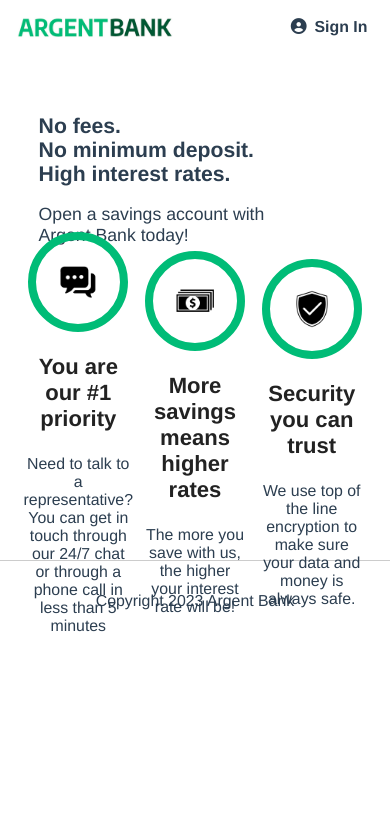
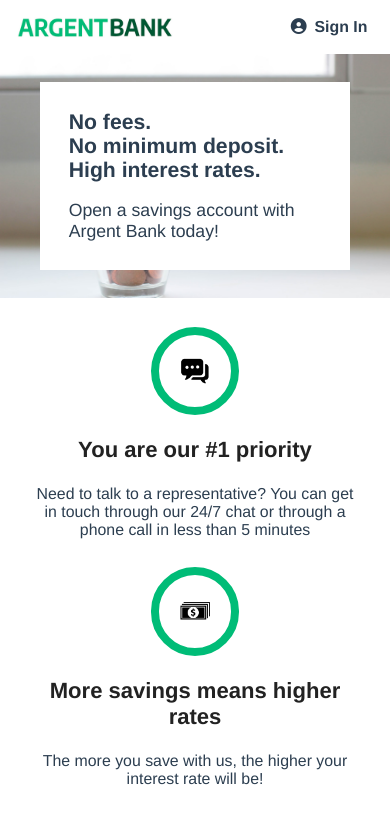
Before and after one commit to vzamboulingame/openclassrooms-projet-13, a React (Create React App) app: page / in a window 390 px wide. Shown: the top 814 px of the page. Built offline with nearby package versions, Linux system fonts and the light colour scheme.

Commit message:
Finished tablet & mobile versions of home page

```diff
--- a/src/pages/Home.jsx
+++ b/src/pages/Home.jsx
@@ -18,7 +18,7 @@ export default function Home() {
       <Header />
       <div className="home">
         <Hero />
-        <section className="home-features container">
+        <section className="home-features">
           <Feature
             icon={chatIcon}
             title="You are our #1 priority"
--- a/src/styles/components/_feature.scss
+++ b/src/styles/components/_feature.scss
@@ -7,16 +7,24 @@
 .feature {
     display: flex;
     flex-flow: column nowrap;
-    justify-content: center;
+    justify-content: flex-start;
     align-items: center;
     text-align: center;
     width: 30%;
 
+    @include for-mobile {
+        width: 100%;
+    }
+
     &-icon {
-        width: 15rem;
+        width: 12rem;
         border: 1rem solid #00bc77;
         border-radius: 50%;
         padding: 1em;
+
+        @include for-tablet {
+            width: 10rem;
+        }
     }
 
     &-title {
--- a/src/styles/components/_hero.scss
+++ b/src/styles/components/_hero.scss
@@ -9,12 +9,24 @@
     flex-flow: row nowrap;
     justify-content: flex-end;
     align-items: center;
-    height: 30dvh;
     width: 100%;
     background-image: url("../../images/bank-tree.jpeg");
     background-size: cover;
     background-repeat: no-repeat;
     background-position: left -40rem;
+    padding: 4em 2em;
+
+    @include for-tablet {
+        background-position: left -20rem;
+    }
+
+    @include for-mobile {
+        flex-flow: column nowrap;
+        justify-content: center;
+        align-items: center;
+        background-position: center;
+        padding: 2em;
+    }
 
     &-content {
         width: 35rem;
@@ -22,6 +34,10 @@
         padding: 2em;
         text-align: left;
         margin-right: 5em;
+
+        @include for-mobile {
+            margin-right: 0;
+        }
 
         &-subtitle {
             font-size: 2.4rem;
--- a/src/styles/pages/_home.scss
+++ b/src/styles/pages/_home.scss
@@ -7,15 +7,27 @@
 .home {
     display: flex;
     flex-flow: column nowrap;
-    align-items: flex-start;
+    justify-content: flex-start;
+    align-items: center;
+    height: 100%;
 
     &-features {
         display: flex;
         flex-flow: row nowrap;
         justify-content: space-between;
-        align-items: center;
+        align-items: flex-start;
         width: 100%;
-        height: 30vh;
-        padding: 2em;
+        padding: 4em;
+
+        @include for-tablet {
+            padding: 2em;
+        }
+
+        @include for-mobile {
+            flex-flow: column nowrap;
+            justify-content: start;
+            align-items: center;
+            row-gap: 2em;
+        }
     }
 }
```
